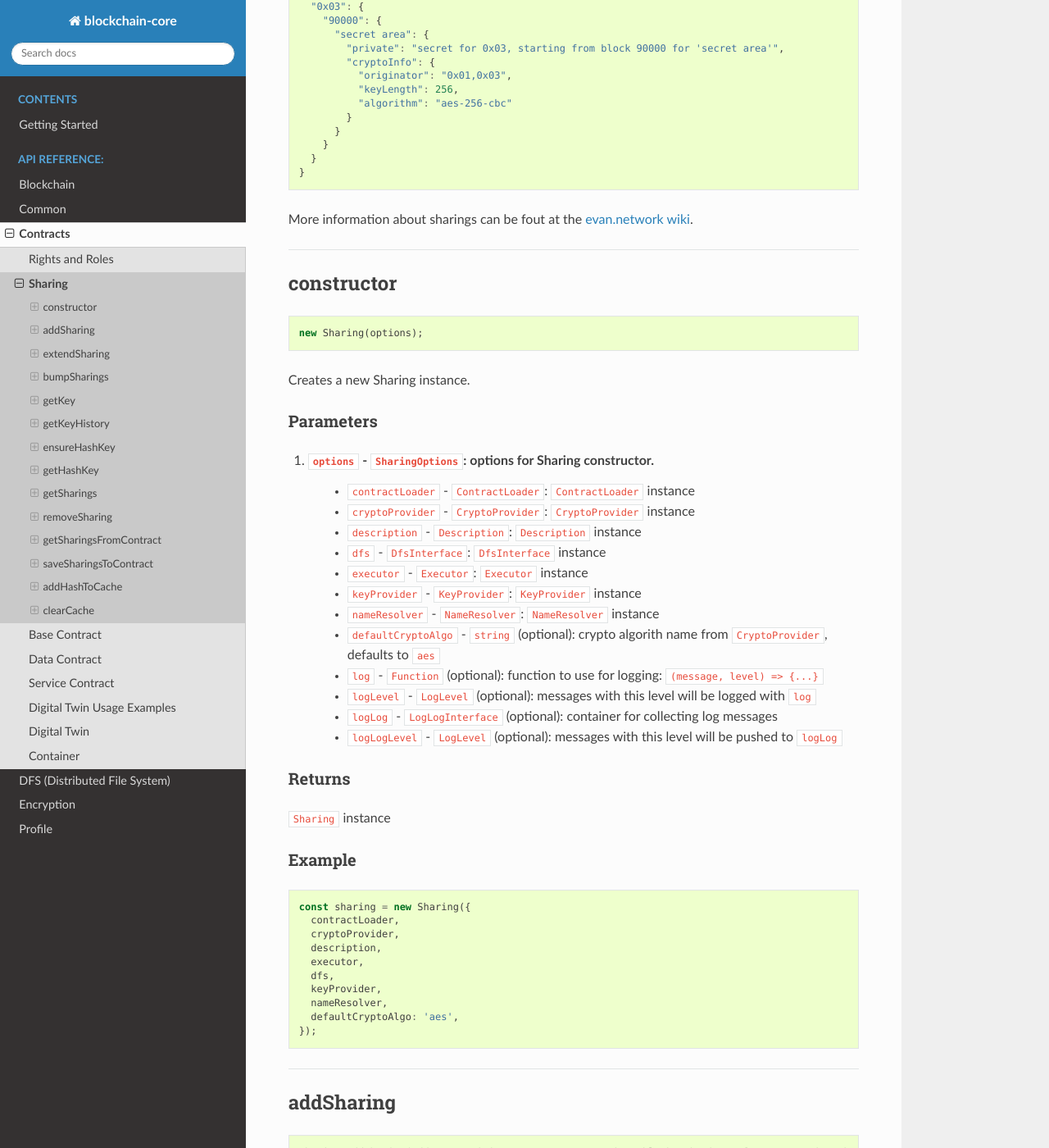
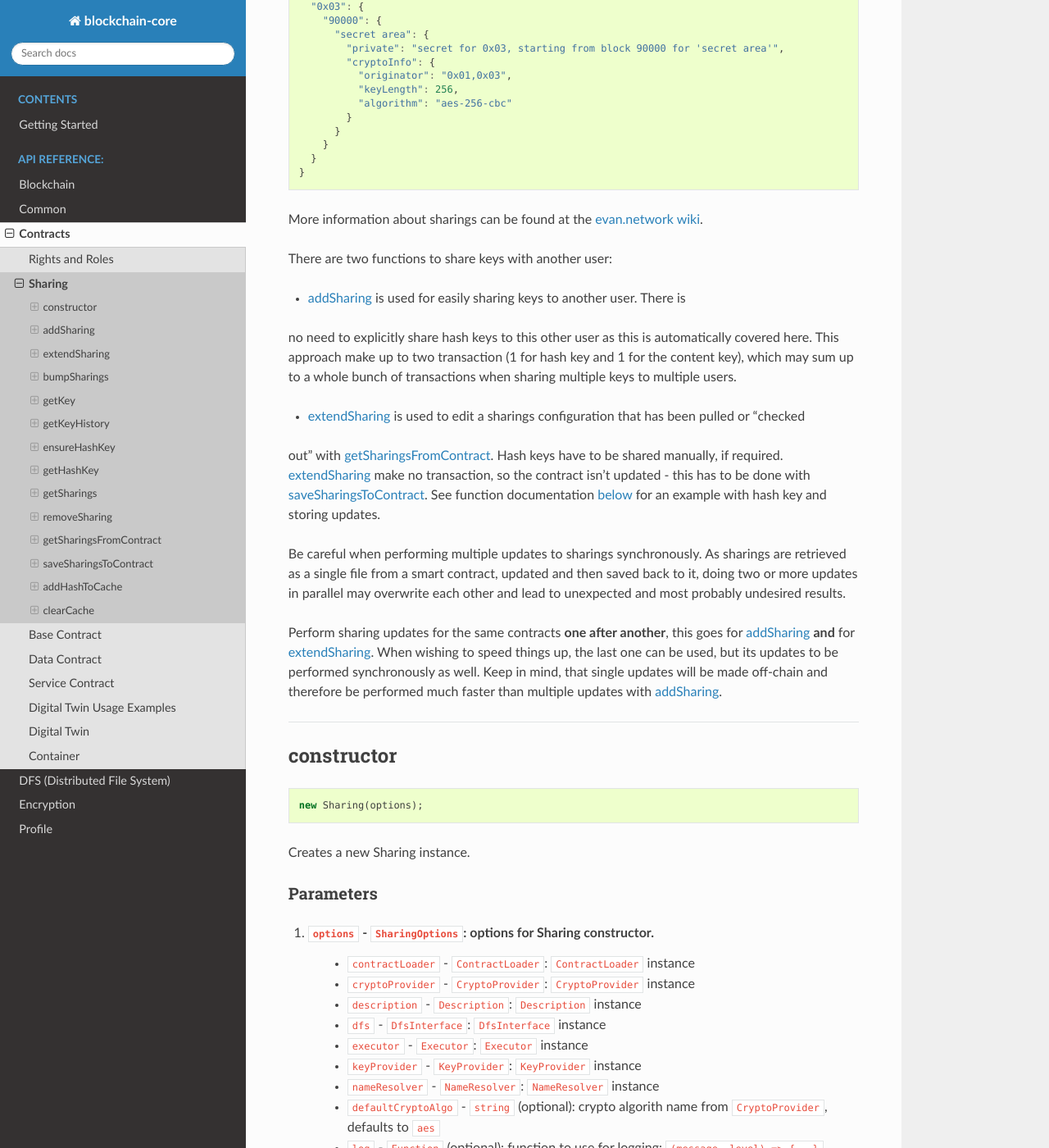
Before and after one commit to evannetwork/api-blockchain-core, a Sphinx documentation site: the page built from docs/contracts/sharing.rst, in a window 1280 px wide and 1400 px high, scrolled down 1768 px. Shown: the whole window at 82% size. Built offline with Sphinx 7.4.7 and the Read the Docs theme 2.0.0, drawn with Linux system fonts in a browser that asks for light colours; pages that are not in the unit, such as notebooks, are missing from menus; some of the changed text lies outside the part shown.

Commit message:
update docu
- add set/get workflow example to description docu
- add dbcp version to description examples
- add more explanations to `addSharing` and `extendSharing`
- update API doc links to readthedocs
- [CORE-52]

```diff
--- a/docs/contracts/rights-and-roles.rst
+++ b/docs/contracts/rights-and-roles.rst
@@ -17,8 +17,8 @@
 
 The `RightsAndRoles <https://github.com/evannetwork/api-blockchain-core/tree/master/src/contracts/rights-and-roles.ts>`_ module follows the approach described in the evan.network wik at:
 
-- `Function Permissions <https://evannetwork.github.io/dev/security#function-permissions>`_
-- `Operation Permissions <https://evannetwork.github.io/dev/security#operations-permissions>`_
+- `Function Permissions <https://evannetwork.github.io/docs/developers/concepts/smart-contract-permissioning.html#function-permissions>`_
+- `Operation Permissions <https://evannetwork.github.io/docs/developers/concepts/smart-contract-permissioning.html#operation-permissions>`_
 
 It allows to manage permissions for contracts, that use the authority `DSRolesPerContract.sol <https://github.com/evannetwork/smart-contracts/blob/master/contracts/DSRolesPerContract.sol>`_ for as its permission approach.
 
@@ -31,7 +31,7 @@
 - `Described <https://github.com/evannetwork/smart-contracts/blob/master/contracts/Described.sol>`_
 - `BusinessCenter <https://github.com/evannetwork/smart-contracts/blob/master/contracts/BusinessCenter.sol>`_
 
-Also have a look at the  `Smart Contract Permissioning <https://evannetwork.github.io/docs/developers/concepts/contract_permissioning.html>`_ section in the evan.network wiki.
+Also have a look at the  `Smart Contract Permissioning <https://evannetwork.github.io/docs/developers/concepts/smart-contract-permissioning.html>`_ section in the evan.network wiki.
 
 ------------------------------------------------------------------------------
 
--- a/docs/contracts/sharing.rst
+++ b/docs/contracts/sharing.rst
@@ -15,7 +15,8 @@
    * - Examples
      - `sharing.spec.ts <https://github.com/evannetwork/api-blockchain-core/tree/master/src/contracts/sharing.spec.ts>`_
 
-For getting a better understanding about how Sharings and Multikeys work, have a look at `Security <https://evannetwork.github.io/docs/developers/concepts/sharings.html>`_ in the evan.network wiki.
+For getting a better understanding about how Sharings and Multikeys work, have a look at `Security
+<https://evannetwork.github.io/docs/developers/concepts/sharings.html>`_ in the evan.network wiki.
 
 Following is a sample for a sharing info with these properties:
 
@@ -113,7 +114,33 @@
     }
   }
 
-More information about sharings can be fout at the `evan.network wiki <https://evannetwork.github.io/docs/developers/concepts/sharings.html>`_.
+More information about sharings can be found at the `evan.network wiki
+<https://evannetwork.github.io/docs/developers/concepts/sharings.html>`_.
+
+There are two functions to share keys with another user:
+
+- :ref:`addSharing <sharing_addSharing>` is used for easily sharing keys to another user. There is
+no need to explicitly share hash keys to this other user as this is automatically covered here. This
+approach make up to two transaction (1 for hash key and 1 for the content key), which may sum up to
+a whole bunch of transactions when sharing multiple keys to multiple users.
+
+- :ref:`extendSharing <sharing_extendSharing>` is used to edit a sharings configuration that has been pulled or "checked
+out" with :ref:`getSharingsFromContract <sharing_getSharingsFromContract>`. Hash keys have to be
+shared manually, if required. :ref:`extendSharing <sharing_extendSharing>` make no transaction, so
+the contract isn't updated - this has to be done with :ref:`saveSharingsToContract
+<sharing_saveSharingsToContract>`. See function documentation :ref:`below <sharing_extendSharing>`
+for an example with hash key and storing updates.
+
+Be careful when performing multiple updates to sharings synchronously. As sharings are retrieved as
+a single file from a smart contract, updated and then saved back to it, doing two or more updates in
+parallel may overwrite each other and lead to unexpected and most probably undesired results.
+
+Perform sharing updates for the same contracts **one after another**, this goes for :ref:`addSharing
+<sharing_addSharing>` **and** for :ref:`extendSharing <sharing_extendSharing>`. When wishing to speed
+things up, the last one can be used, but its updates to be performed synchronously as well. Keep in
+mind, that single updates will be made off-chain and therefore be performed much faster than multiple
+updates with :ref:`addSharing <sharing_addSharing>`.
+
 
 
 --------------------------------------------------------------------------------
@@ -185,6 +212,9 @@
 
 Add a sharing to a contract or an ENS address.
 
+This function is primarily used for sharing single keys with one other users, when sharing multiple keys and/or sharing with multiple users, have a look at :ref:`extendSharing
+<sharing_extendSharing>`.
+
 ----------
 Parameters
 ----------
@@ -234,7 +264,17 @@
 
   sharing.extendSharing(address, originator, partner, section, block, sharingKey[, context, isHashKey]);
 
-Extend an existing sharing info with given key; this is done on a sharings object and does not perform a transaction on its own.
+Extend an existing sharing info with given key.
+
+This is done on a sharings object and does not
+perform a transaction on its own. This function extends a sharing object retrieved from
+:ref:`getSharingsFromContract <sharing_getSharingsFromContract>` and does not update sharings at the
+smart contract. For updating smart contracts sharing use :ref:`saveSharingsToContract
+<sharing_saveSharingsToContract>`.
+
+This function is primarily used to prepare updates for multiple keys and/or multiple users and
+submitting the result in one single transaction. For simpler sharing scenarios have a look at
+:ref:`addSharing <sharing_addSharing>`.
 
 ----------
 Parameters
@@ -260,9 +300,28 @@
 
 .. code-block:: typescript
 
-  const sharings =  {};
-  await this.options.sharing.extendSharings(sharings, accountId, accountId, '*', blockNr, contentKey);
-  await this.options.sharing.extendSharings(sharings, accountId, accountId, '*', 'hashKey', hashKey);
+  // two sample users, user1 wants to share a key with user2
+  const user1 = '0x0000000000000000000000000000000000000001';
+  const user2 = '0x0000000000000000000000000000000000000002';
+
+  // get current sharings
+  const sharings = await sharing.getSharingsFromContract(contract);
+
+  // if receiver of sharing hasn't been added to the contract yet, share hash key as well
+  const hashKeyToShare = await sharing.getHashKey(contract.options.address, user1);
+  await sharing.extendSharings(sharings, user1, user2, '*', 'hashKey', hashKeyToShare, null);
+
+  // get current block number, keys will be available starting from this block
+  const blockNr = await web3.eth.getBlockNumber();
+
+  // get current key for field or in this case fallback '*'
+  const contentKey = sharing.getKey(contract.options.address, user1, '*', blockNr);
+
+  // share this key
+  await sharing.extendSharings(sharings, user1, user2, '*', blockNr, contentKey);
+
+  // finally store to contract
+  await sharing.saveSharingsToContract(contract.options.address, sharings, user1);
 
 
 
```
Also changed, not shown: docs/blockchain/description.rst (+51 -3 lines).
